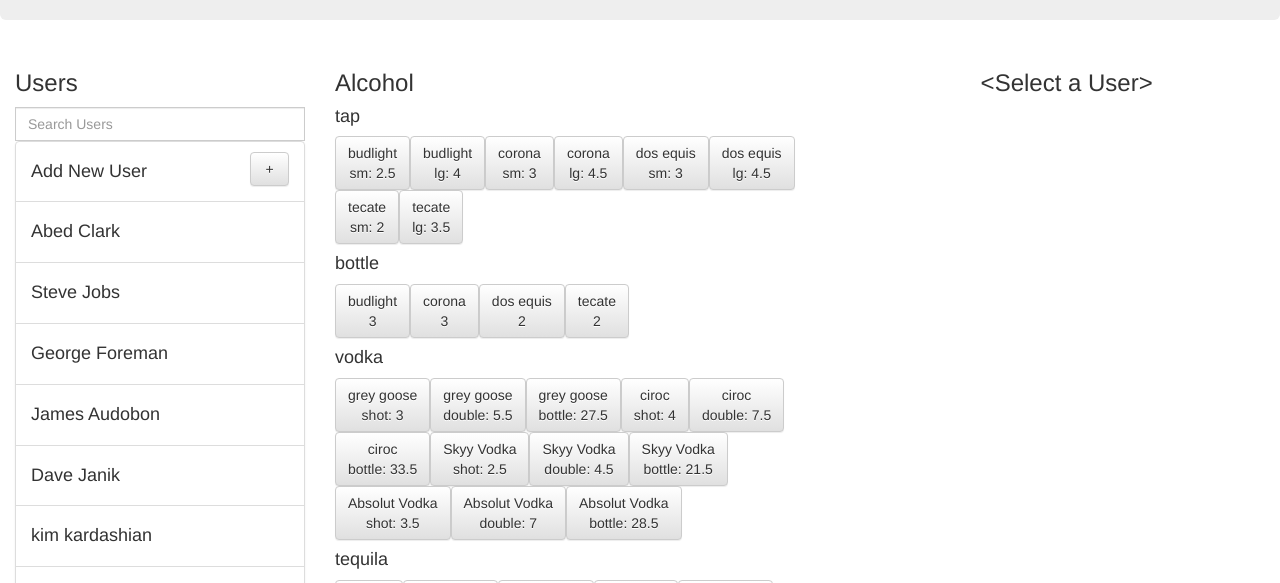
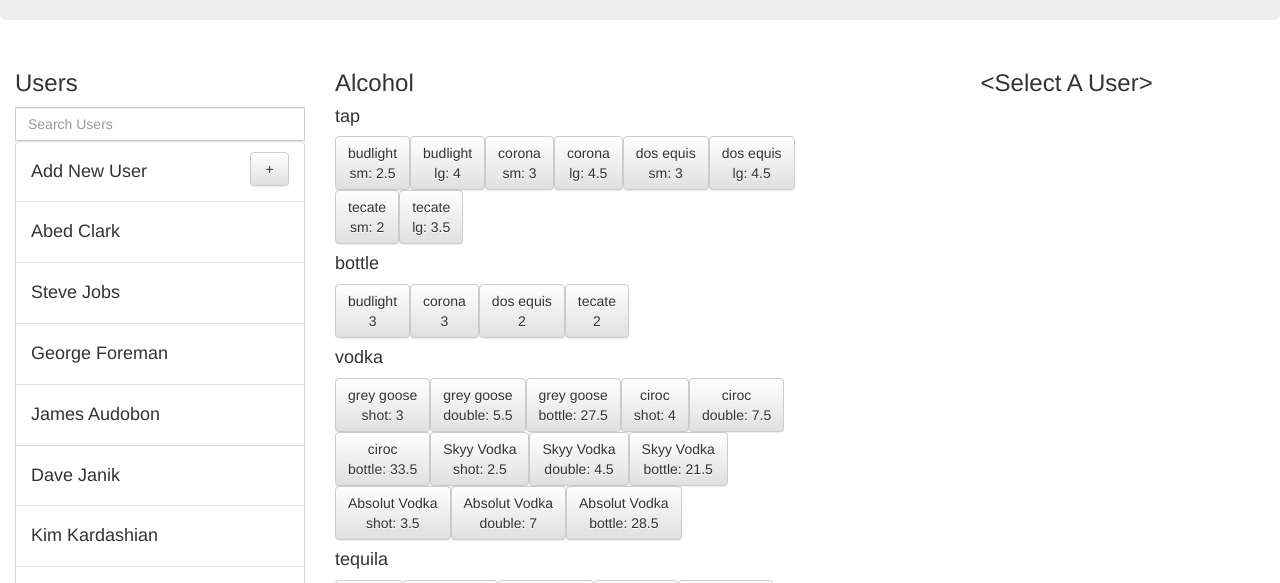
Before and after one commit to blaynem/pos-app, a React (Create React App) app: page / in a window 1280 px wide. Shown: the part 217-800 px from the top of the page. Built offline with nearby package versions, Linux system fonts and the light colour scheme.

Commit message:
made names capitalized w/ css

```diff
--- a/src/components/cart.js
+++ b/src/components/cart.js
@@ -99,7 +99,7 @@
 		return (
 			<div>
 				<div>
-					<h3 style={{textAlign:"center"}}>{this.RenderUsersName()}</h3>
+					<h3 style={{textAlign:"center", textTransform:"capitalize"}}>{this.RenderUsersName()}</h3>
 				</div>
 				<div>
 					<ul className="list-group">
--- a/src/components/user_select.js
+++ b/src/components/user_select.js
@@ -29,7 +29,7 @@
 		}).map((users, i) => {
 			return (
 				<li key={users + i} className="list-group-item" onClick={() => this.chooseUserCart(users.first_name, users.id)}>
-					<h4>{users.first_name} {users.last_name}</h4>
+					<h4 style={{textTransform:"capitalize"}}>{users.first_name} {users.last_name}</h4>
 				</li>
 			)
 		})
```
